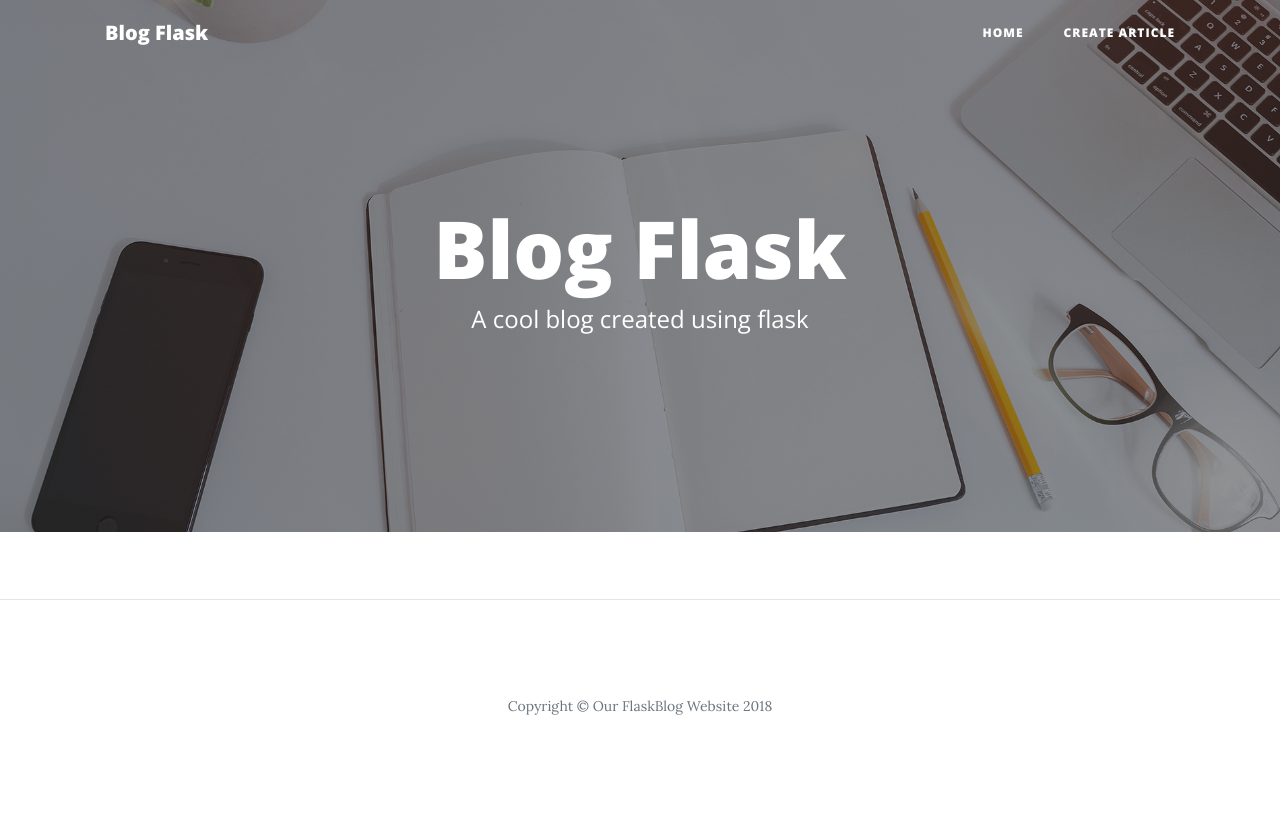
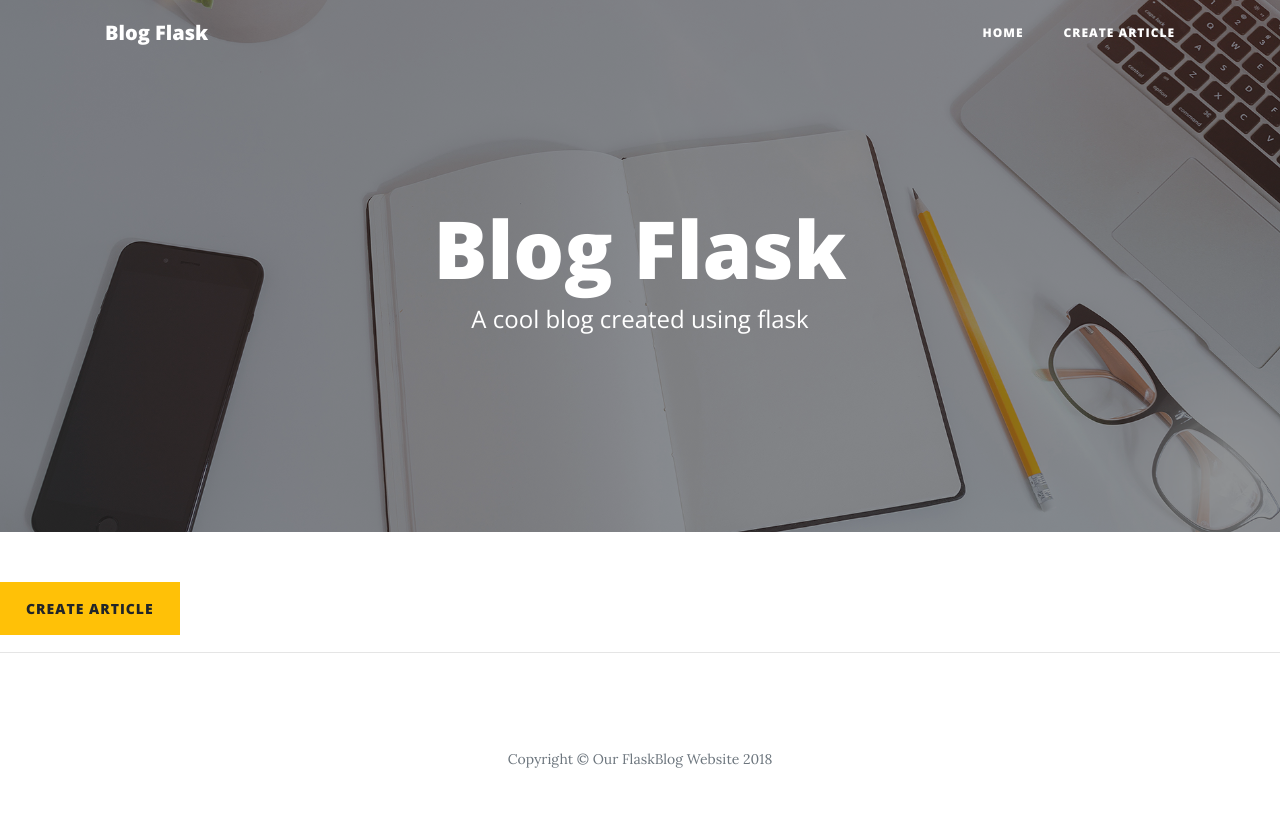
Before and after one commit to mnjd/Blog-flask-project-heroku, a Flask app: page / in a window 1280 px wide. Before the commit the page ends 715 px from the top, so only its background shows below. Run offline with Flask 2, Linux system fonts and the light colour scheme; data that the repository does not hold is empty; some libraries are stand-ins or nearby versions.

Commit message:
added "create article button"

```diff
--- a/templates/listarticles.html
+++ b/templates/listarticles.html
@@ -16,6 +16,12 @@
         </div>
       </div>
     </header>
+
+    <div class=create-article>
+        <li style="list-style-type: none;" class=""><a href="{{ url_for('create_articles') }}">
+            <button class= "btn btn-warning" type="submit">Create Article</button></a>
+        </li>
+    </div>
 
 <div class="container">
   <div class="row">
```
